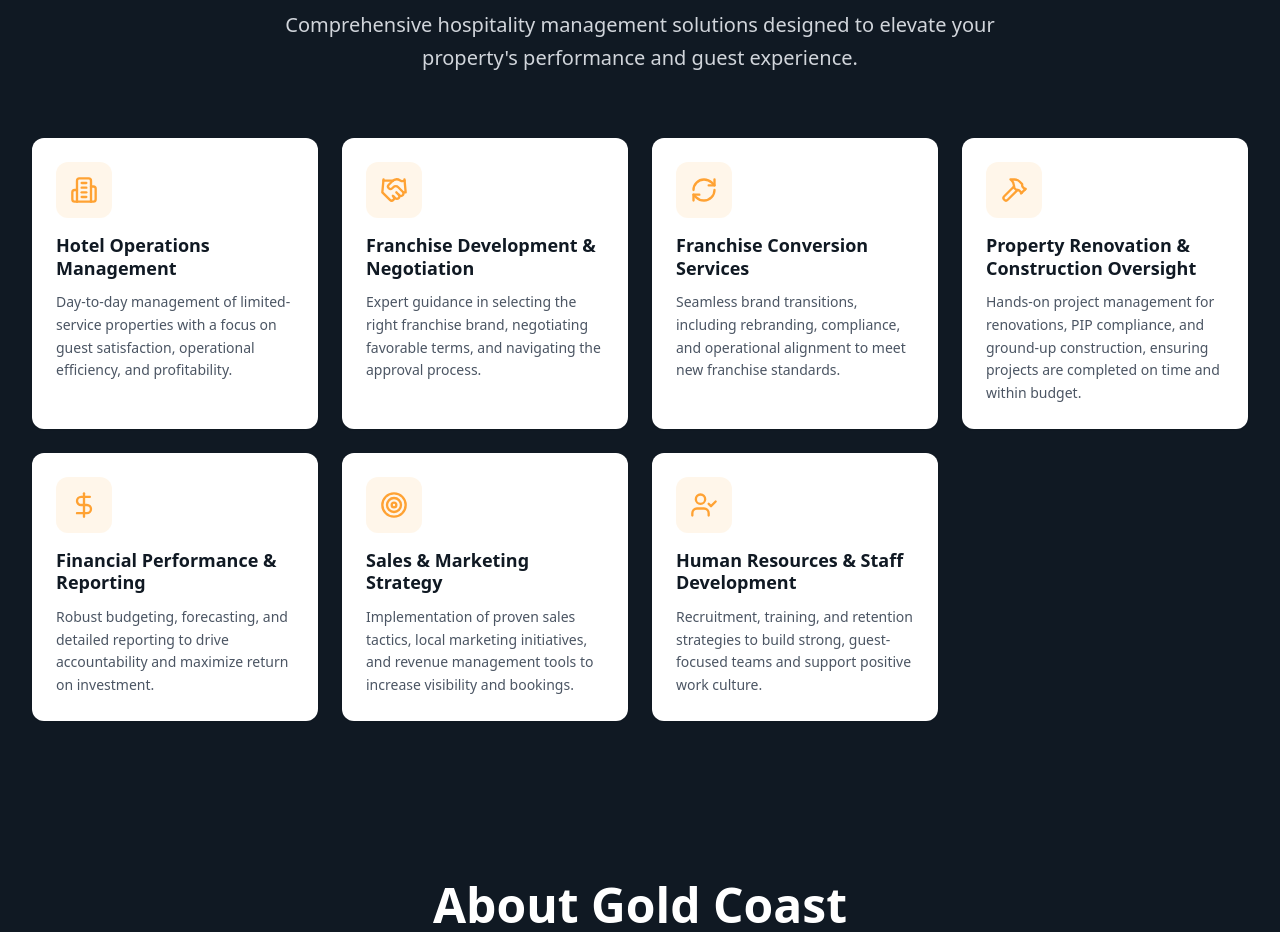
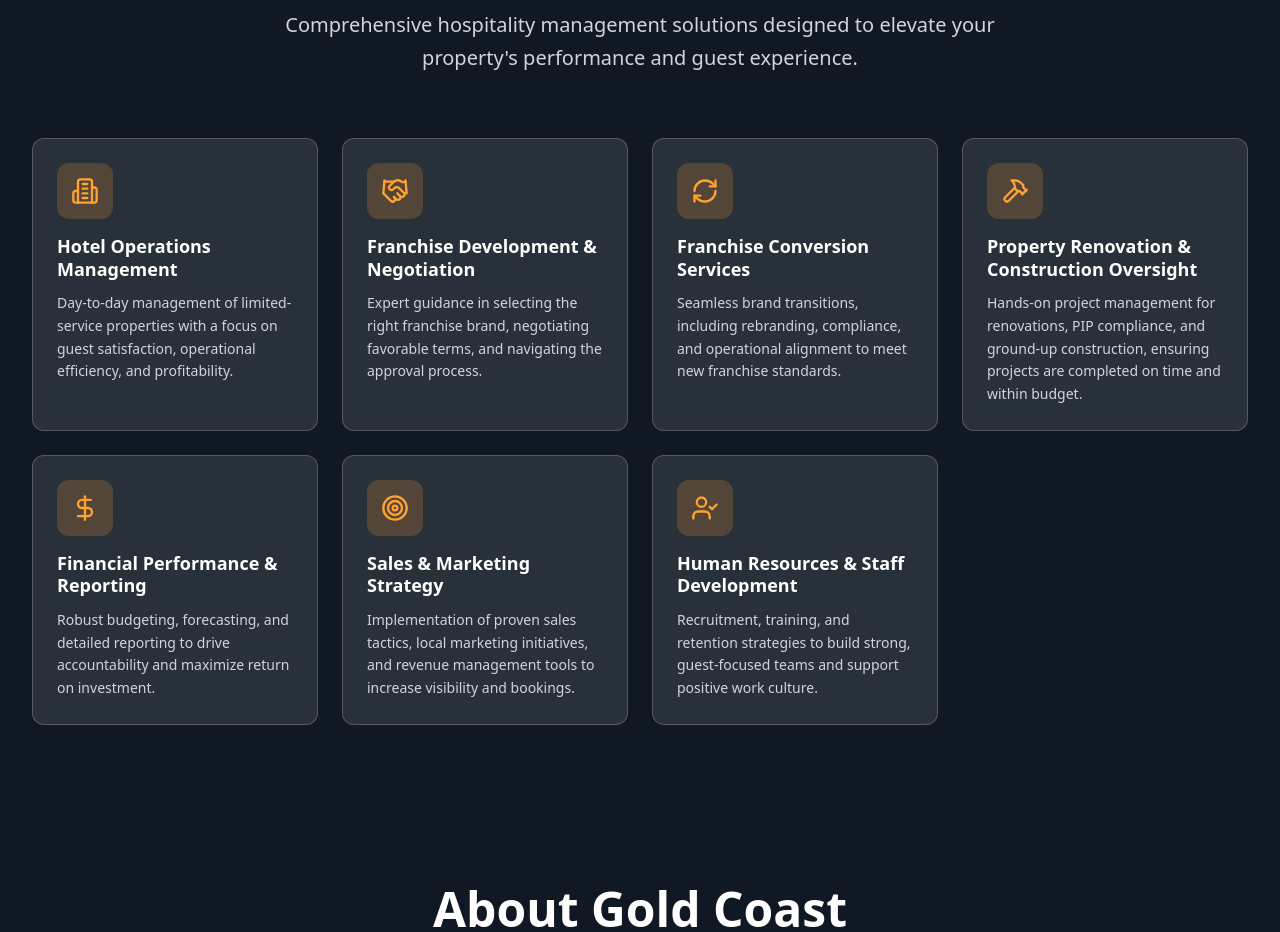
Before and after one commit to Hinal-dev/aimbridge-mimic-builder, a React (Vite) app: page / in a window 1280 px wide. Shown: the part 1000-1932 px from the top of the page. Built offline with nearby package versions, Linux system fonts and the light colour scheme.

Commit message:
Change services card color
Update the services card to match the leadership team card's color scheme.

```diff
--- a/src/components/Services.tsx
+++ b/src/components/Services.tsx
@@ -56,13 +56,13 @@ const Services = () => {
           {services.map((service, index) => (
             <div
               key={index}
-              className="bg-white p-6 rounded-xl shadow-sm hover:shadow-xl transition-all duration-300 transform hover:-translate-y-2 group"
+              className="bg-white/10 p-6 rounded-xl border border-white/20 hover:bg-white/20 transition-all duration-300 transform hover:-translate-y-2 group"
             >
-              <div className="bg-[#FFA233]/10 w-14 h-14 rounded-xl flex items-center justify-center mb-4 group-hover:bg-[#FFA233]/20 transition-colors duration-300">
+              <div className="bg-[#FFA233]/20 w-14 h-14 rounded-xl flex items-center justify-center mb-4 group-hover:bg-[#FFA233]/30 transition-colors duration-300">
                 <service.icon className="text-[#FFA233]" size={28} />
               </div>
-              <h3 className="text-lg font-bold text-[#101923] mb-3 leading-tight">{service.title}</h3>
-              <p className="text-gray-600 leading-relaxed text-sm">{service.description}</p>
+              <h3 className="text-lg font-bold text-white mb-3 leading-tight">{service.title}</h3>
+              <p className="text-gray-300 leading-relaxed text-sm">{service.description}</p>
             </div>
           ))}
         </div>
```
